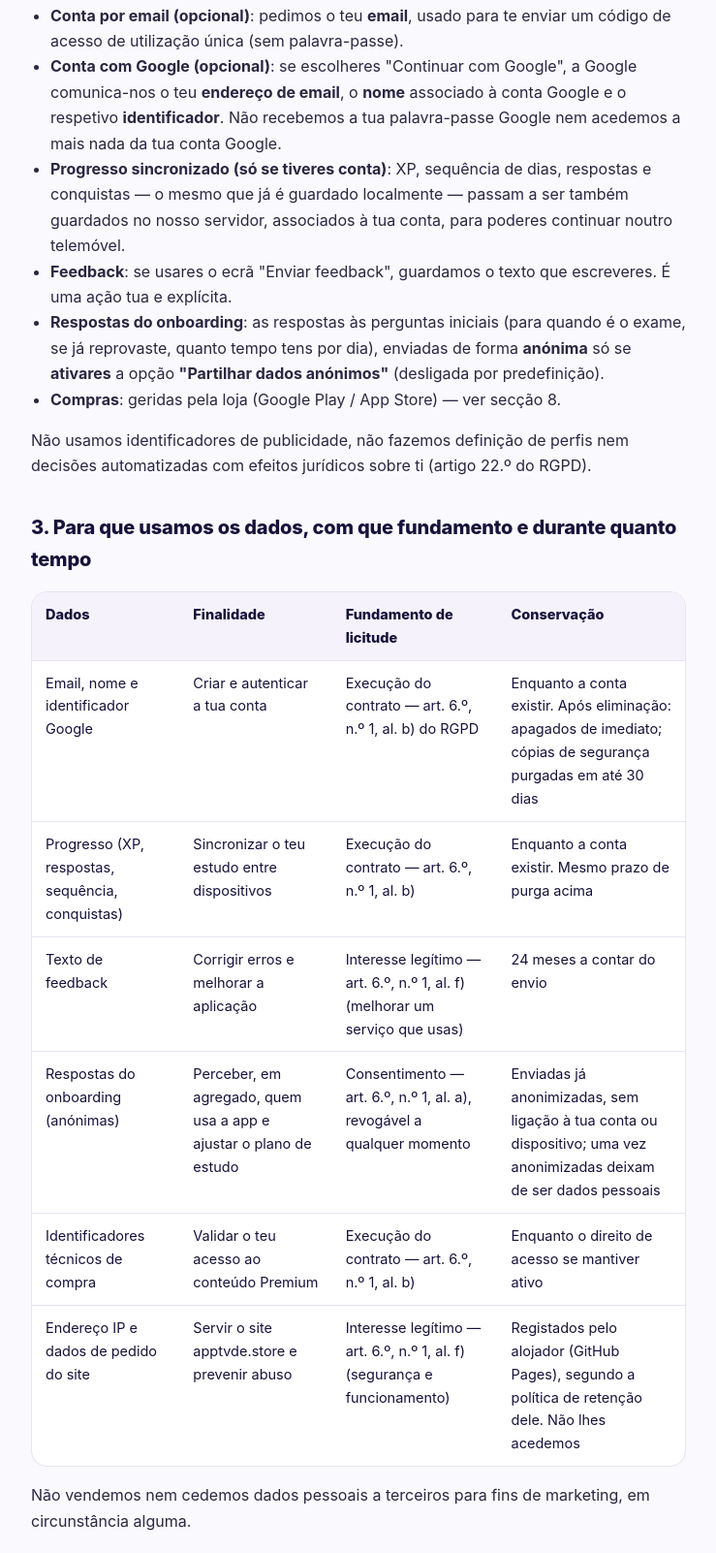
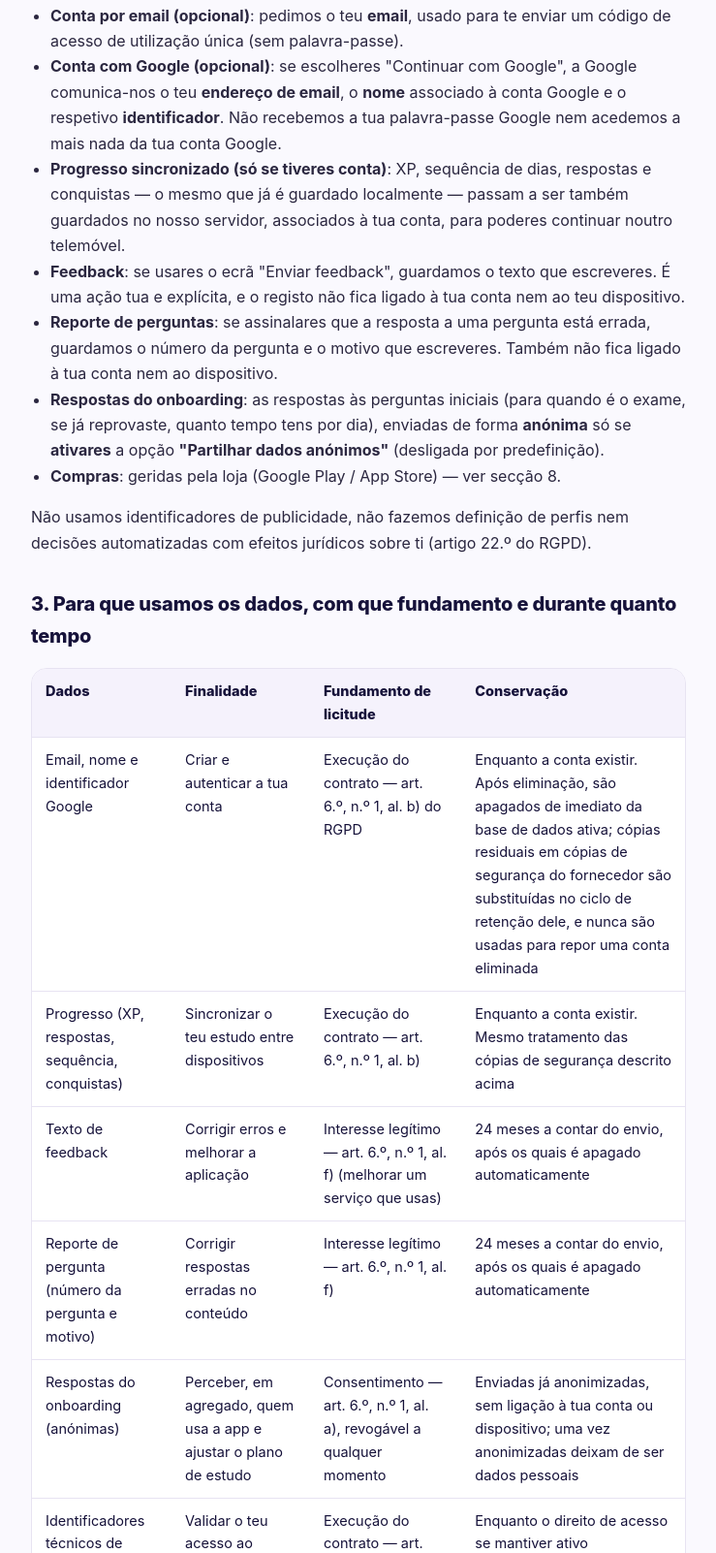
Before and after one commit to bertobarata/tvde-website, a plain HTML site: page privacidade.html in a window 1280 px wide. Shown: the part 1081-2683 px from the top of the page at 97% size, without its empty margins (270-1009 px from the left). Drawn offline with Linux system fonts and the light colour scheme.

Commit message:
Stop claiming a backup window we never verified, declare question reports
Two corrections to the policy shipped in 9ffcf36.

The 30-day backup purge was written as fact without checking what the
hosting plan actually retains. Replaced with what is true regardless of
plan and is genuinely ours to guarantee: deletion from the live database
is immediate, residual backup copies age out on the provider's cycle,
and a deleted account is never restored from one.

reportAnswer() has been shipping since backend/supabase.ts, letting
users flag a wrong answer key with a free-text reason. The policy never
mentioned it existed. Now listed in section 2 with its own row in the
retention table.

Co-Authored-By: Claude Opus 5 <noreply@anthropic.com>

```diff
--- a/privacidade.html
+++ b/privacidade.html
@@ -61,7 +61,8 @@
     <li><strong>Conta por email (opcional)</strong>: pedimos o teu <strong>email</strong>, usado para te enviar um código de acesso de utilização única (sem palavra-passe).</li>
     <li><strong>Conta com Google (opcional)</strong>: se escolheres "Continuar com Google", a Google comunica-nos o teu <strong>endereço de email</strong>, o <strong>nome</strong> associado à conta Google e o respetivo <strong>identificador</strong>. Não recebemos a tua palavra-passe Google nem acedemos a mais nada da tua conta Google.</li>
     <li><strong>Progresso sincronizado (só se tiveres conta)</strong>: XP, sequência de dias, respostas e conquistas — o mesmo que já é guardado localmente — passam a ser também guardados no nosso servidor, associados à tua conta, para poderes continuar noutro telemóvel.</li>
-    <li><strong>Feedback</strong>: se usares o ecrã "Enviar feedback", guardamos o texto que escreveres. É uma ação tua e explícita.</li>
+    <li><strong>Feedback</strong>: se usares o ecrã "Enviar feedback", guardamos o texto que escreveres. É uma ação tua e explícita, e o registo não fica ligado à tua conta nem ao teu dispositivo.</li>
+    <li><strong>Reporte de perguntas</strong>: se assinalares que a resposta a uma pergunta está errada, guardamos o número da pergunta e o motivo que escreveres. Também não fica ligado à tua conta nem ao dispositivo.</li>
     <li><strong>Respostas do onboarding</strong>: as respostas às perguntas iniciais (para quando é o exame, se já reprovaste, quanto tempo tens por dia), enviadas de forma <strong>anónima</strong> só se <strong>ativares</strong> a opção <strong>"Partilhar dados anónimos"</strong> (desligada por predefinição).</li>
     <li><strong>Compras</strong>: geridas pela loja (Google Play / App Store) — ver secção 8.</li>
   </ul>
@@ -78,19 +79,25 @@
         <td>Email, nome e identificador Google</td>
         <td>Criar e autenticar a tua conta</td>
         <td>Execução do contrato — art. 6.º, n.º 1, al. b) do RGPD</td>
-        <td>Enquanto a conta existir. Após eliminação: apagados de imediato; cópias de segurança purgadas em até 30 dias</td>
+        <td>Enquanto a conta existir. Após eliminação, são apagados de imediato da base de dados ativa; cópias residuais em cópias de segurança do fornecedor são substituídas no ciclo de retenção dele, e nunca são usadas para repor uma conta eliminada</td>
       </tr>
       <tr>
         <td>Progresso (XP, respostas, sequência, conquistas)</td>
         <td>Sincronizar o teu estudo entre dispositivos</td>
         <td>Execução do contrato — art. 6.º, n.º 1, al. b)</td>
-        <td>Enquanto a conta existir. Mesmo prazo de purga acima</td>
+        <td>Enquanto a conta existir. Mesmo tratamento das cópias de segurança descrito acima</td>
       </tr>
       <tr>
         <td>Texto de feedback</td>
         <td>Corrigir erros e melhorar a aplicação</td>
         <td>Interesse legítimo — art. 6.º, n.º 1, al. f) (melhorar um serviço que usas)</td>
-        <td>24 meses a contar do envio</td>
+        <td>24 meses a contar do envio, após os quais é apagado automaticamente</td>
+      </tr>
+      <tr>
+        <td>Reporte de pergunta (número da pergunta e motivo)</td>
+        <td>Corrigir respostas erradas no conteúdo</td>
+        <td>Interesse legítimo — art. 6.º, n.º 1, al. f)</td>
+        <td>24 meses a contar do envio, após os quais é apagado automaticamente</td>
       </tr>
       <tr>
         <td>Respostas do onboarding (anónimas)</td>
```
Also changed, not shown: eliminar-conta.html (+1 -1 lines).
